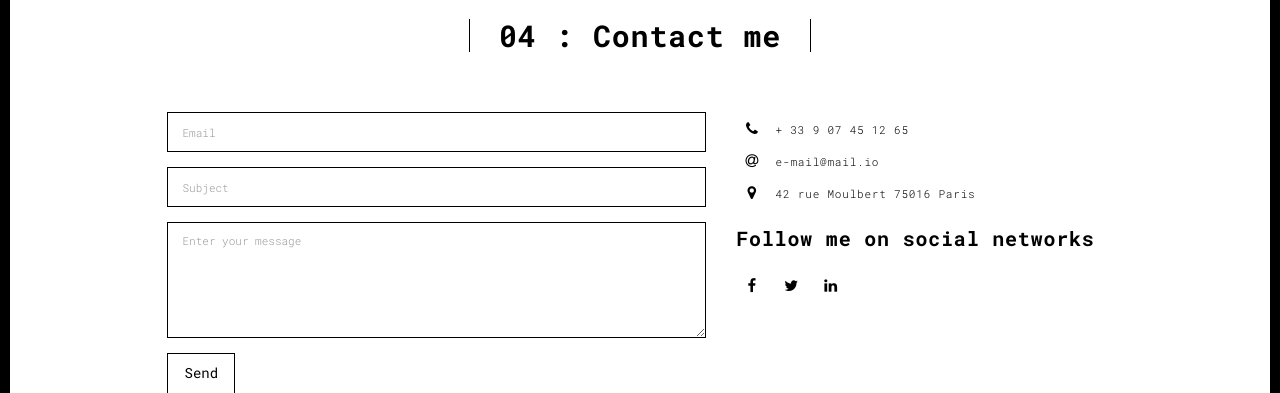
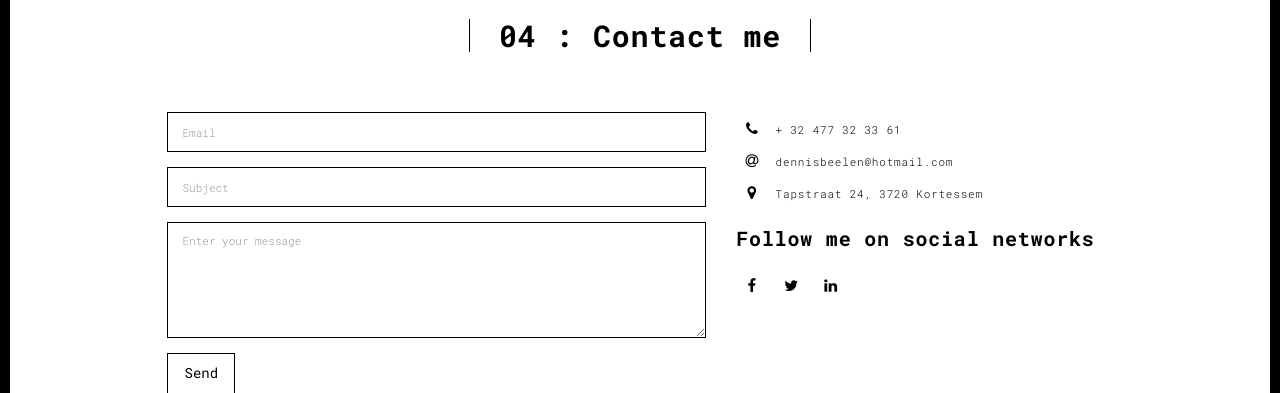
Before and after one commit to DennisBeelen/portfo, a Flask app: page /contact.html in a window 1280 px wide. Shown: the part 90-483 px from the top of the page. Run offline with Flask 2, Linux system fonts and the light colour scheme; some libraries are stand-ins or nearby versions.

Commit message:
contactgegevens aangepast

```diff
--- a/templates/contact.html
+++ b/templates/contact.html
@@ -79,19 +79,19 @@
                           <span class="fa-icon">
                             <i class="fa fa-phone" aria-hidden="true"></i>
                           </span>
-                          + 33 9 07 45 12 65
+                          + 32 477 32 33 61
                         </li>
                         <li>
                           <span class="fa-icon">
                             <i class="fa fa-at" aria-hidden="true"></i>
                           </span>
-                          e-mail@mail.io
+                          dennisbeelen@hotmail.com
                         </li>
                         <li>
                           <span class="fa-icon">
                             <i class="fa fa fa-map-marker" aria-hidden="true"></i>
                           </span>
-                          42 rue Moulbert 75016 Paris
+                          Tapstraat 24, 3720 Kortessem
                         </li>
                       </ul>
                       <h3>Follow me on social networks</h3>
```
